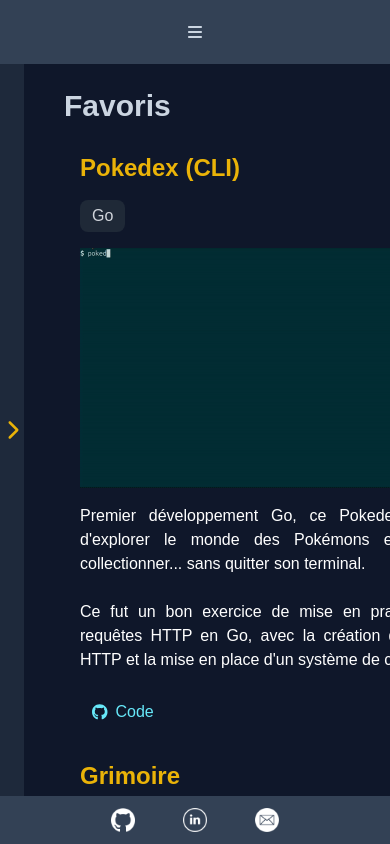
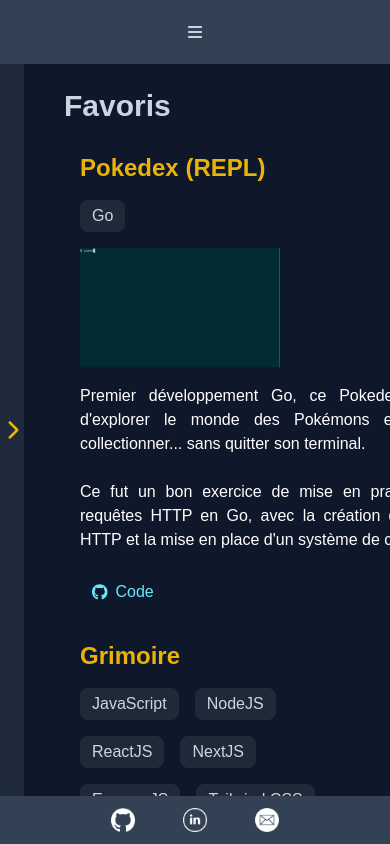
Before and after one commit to benKapl/portfolio-front, a Next.js app: page /projects/pinned in a window 390 px wide. Built offline with nearby package versions, Linux system fonts and the light colour scheme.

Commit message:
working on project responsiveness

```diff
--- a/src/app/components/project.js
+++ b/src/app/components/project.js
@@ -15,9 +15,9 @@
     const container = "flex flex-col w-full h-auto px-6 py-3 bg-inherit gap-4"
     const titleStyle = "text-2xl text-yellow-500 font-bold"
     const stacksContainer = "flex justify-start items-center gap-4 flex-wrap"
-    const mainContent = "flex flex-wrap w-full h-auto justify-start items-center gap-4"
-    const imageContainer = "flex-shrink-0 w-400px"
-    const presentation= "text-white flex-1 text-justify min-w-96"
+    const mainContent = "flex flex-wrap w-full h-auto justify-start items-center gap-4 mr-4"
+    const imageContainer = "flex-shrink-0 w-[200px] md:w-[300px] lg:w-[400px]"
+    const presentation= "flex flex-1 flex-col text-white text-justify min-w-96"
     const descLinkStyle = "text-blue-500 underline"
     const linksContainer = "flex flex-start items-center gap-4 mt-6 "
 
@@ -27,7 +27,7 @@
             <div className={stacksContainer}>{stackNames}</div>
             <div className={mainContent}>
                 <div className={imageContainer}>
-                    <Image src={demoUrl} alt={`Demo ${name}`} width={400} height={150}/>
+                    <Image src={demoUrl} alt={`Demo ${name}`} width={400} height={400}/>
                 </div>
                 <div className={presentation}>
                     {lines.map((data, i) => {
--- a/src/app/data/projects.js
+++ b/src/app/data/projects.js
@@ -2,7 +2,7 @@
     {
         id: "pokedex-cli",
         name: {
-            FR: "Pokedex (CLI)",
+            FR: "Pokedex (REPL)",
             EN: "",
         },
         description: {
```
